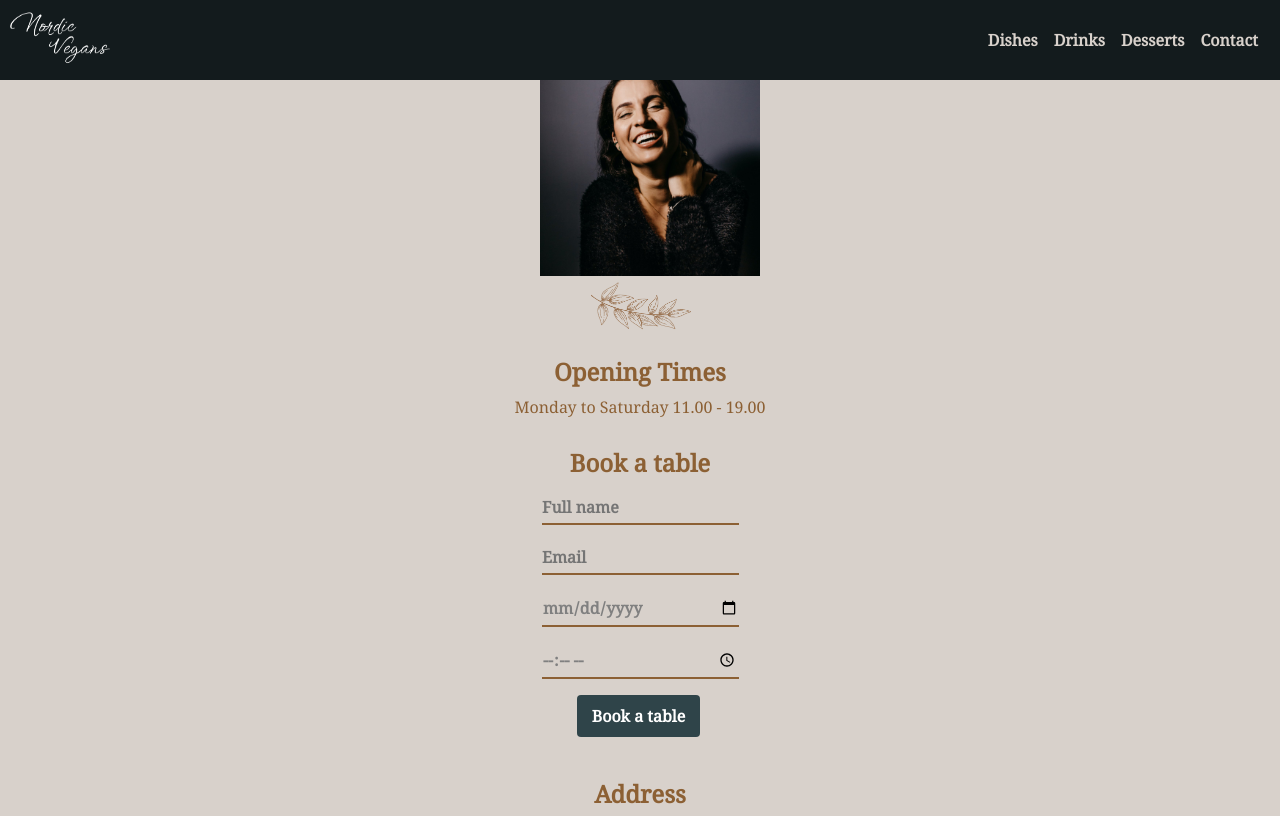
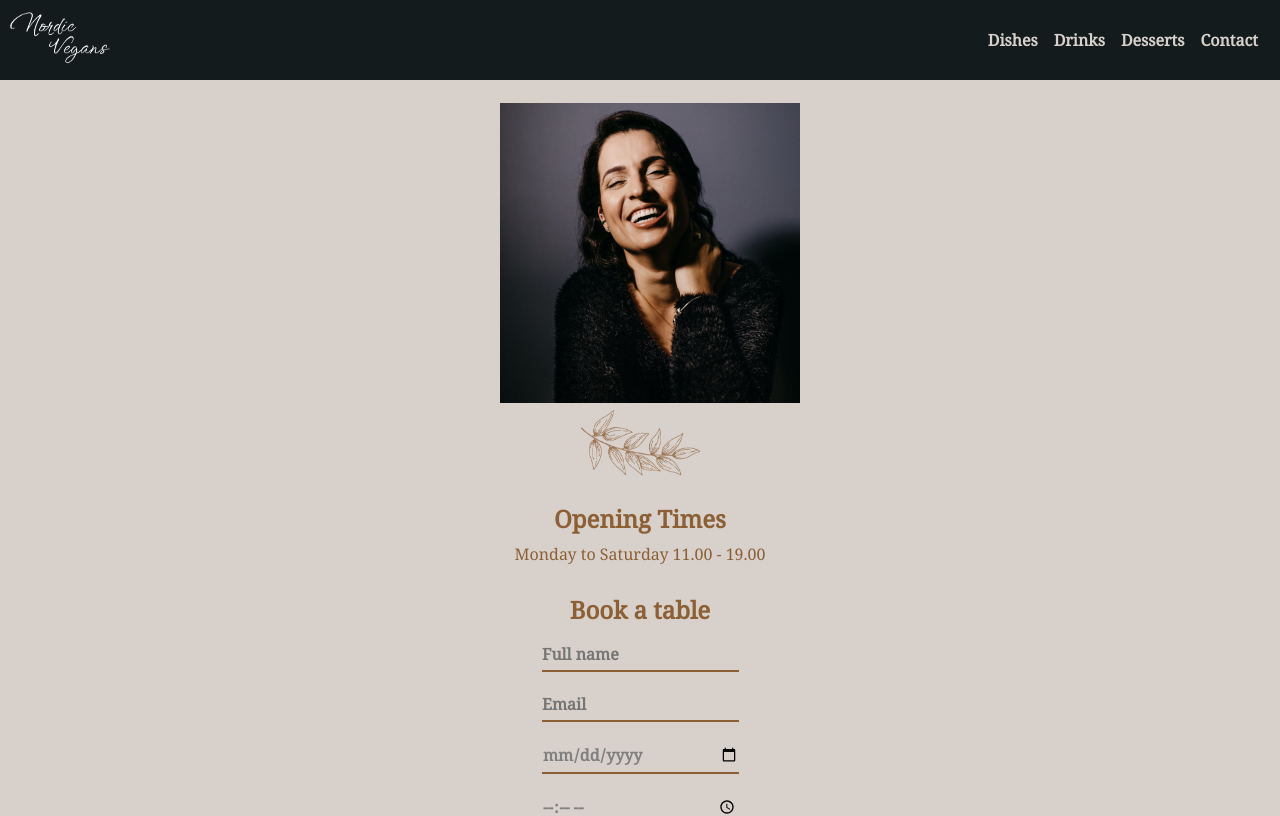
Before and after one commit to KatheRojasO/vegan-restaurant, a React (Create React App) app: page /contact in a window 1280 px wide. Shown: the top 816 px of the page. Built offline with nearby package versions, Linux system fonts and the light colour scheme; a web font is replaced by a local one.

Commit message:
Fix contact css for all the devices

```diff
--- a/src/css/pages/Contact.css
+++ b/src/css/pages/Contact.css
@@ -1,3 +1,7 @@
+#contact .container {
+  padding: var(--space-xxbig);
+}
+
 .contact-info {
   display: flex;
   flex-direction: column;
@@ -5,8 +9,8 @@
 }
 
 .contact-info .owner {
-  width: 220px;
-  height: 220px;
+  width: 300px;
+  height: 300px;
   margin: 40px 0 5px 20px;
 }
 
@@ -21,54 +25,6 @@
 }
 
 .bg-img {
-  width: 101px;
-  height: 50px;
+  width: 120px;
+  height: 70px;
 }
-
-/* Mobile M */
-/* @media screen and (min-width: 375px) {
-  .bg-img {
-    width: 115px;
-    height: 65px;
-  }
-
-  .contact-info .owner {
-    width: 240px;
-    height: 240px;
-    margin: 40px 0 5px 5px;
-  }
-} */
-
-/* Mobile L */
-/* @media screen and (min-width: 425px) {
-  .bg-img {
-    width: 115px;
-    height: 65px;
-  }
-
-  .contact-info .owner {
-    width: 270px;
-    height: 270px;
-    margin: 40px 0 10px 5px;
-  }
-} */
-
-/* Tablet */
-/* @media screen and (min-width: 768px) {
-  .bg-img {
-    width: 150px;
-    height: 80px;
-  }
-
-  .contact-info .owner {
-    width: 350px;
-    height: 350px;
-    margin: 40px 0 10px 5px;
-  }
-
-  .contact-info .map {
-    width: 400px;
-    height: 300px;
-    margin: 20px 0 0 10px;
-  }
-} */
```
Also changed, not shown: src/css/components/ProductInfo.css (+0 -17 lines).
